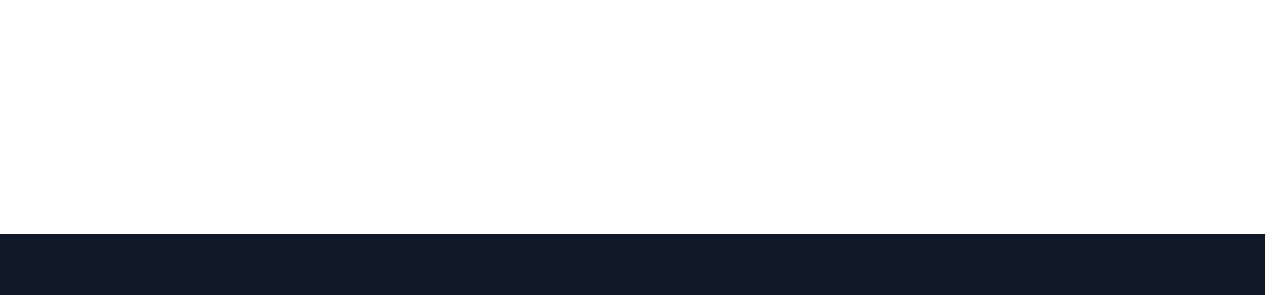
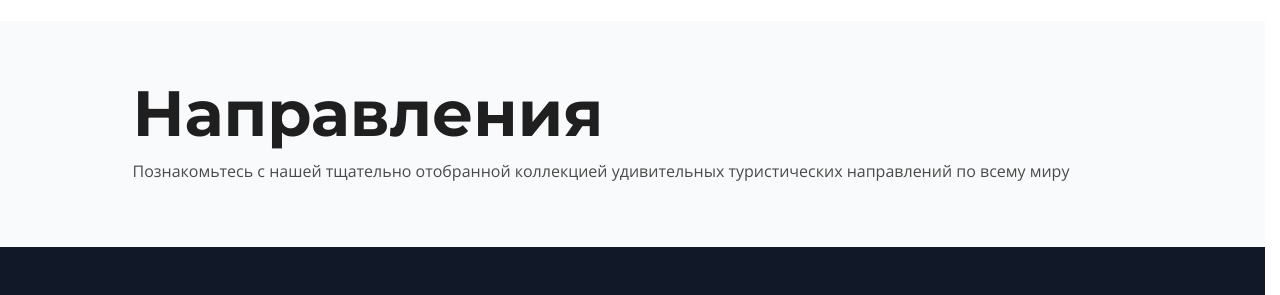
Before and after one commit to Pechenjka0/SkyTravel, a website: page destinations.html in a window 1280 px wide. Shown: the part 78-373 px from the top of the page. Drawn offline with nearby package versions, Linux system fonts and the light colour scheme.

Commit message:
секция destinations

```diff
--- a/destinations.html
+++ b/destinations.html
@@ -6,11 +6,13 @@
     <meta name="viewport" content="width=device-width, initial-scale=1.0">
     <title>SkyTravel</title>
     <link rel="stylesheet" href="./styles/main.css">
+    <link rel="stylesheet" href="https://cdn.jsdelivr.net/npm/swiper@11/swiper-bundle.min.css" />
+    <script src="https://cdn.jsdelivr.net/npm/swiper@11/swiper-bundle.min.js"></script>
     <script src="./scripts/main.js" type="module" defer></script>
 </head>
 
 <body>
-    <header class="header container">
+    <header class="header header--light container">
         <a href="/" class="header__logo logo">
             <img width="156" height="32" src="./images/logo-black.svg" alt="SkyTravel логотип">
         </a>
@@ -41,7 +43,14 @@
 
 
     <main>
-
+        <section class="destinations" aria-labelledby="destinations-title">
+            <div class="destinations__inner container">
+                <h1 class="destinations__title" id="destinations-title">Направления</h1>
+                <div class="destinations__description">
+                    <p>Познакомьтесь с нашей тщательно отобранной коллекцией удивительных туристических направлений по всему миру</p>
+                </div>
+            </div>
+        </section>
     </main>
 
     <footer class="footer">
--- /dev/null
+++ b/styles/blocks/_destinations.scss
@@ -0,0 +1,10 @@
+@use '../helpers' as *;
+
+.destinations {
+    padding-block: rem(64);
+    background-color: var(--color-section-bg);
+
+    &__title {
+        margin-bottom: rem(16);
+    }
+}
--- a/styles/main.scss
+++ b/styles/main.scss
@@ -29,3 +29,5 @@
 
 @use 'blocks/cta';
 @use 'blocks/footer';
+
+@use 'blocks/destinations';
```
Also changed, not shown: styles/main.css, 1 other file.
